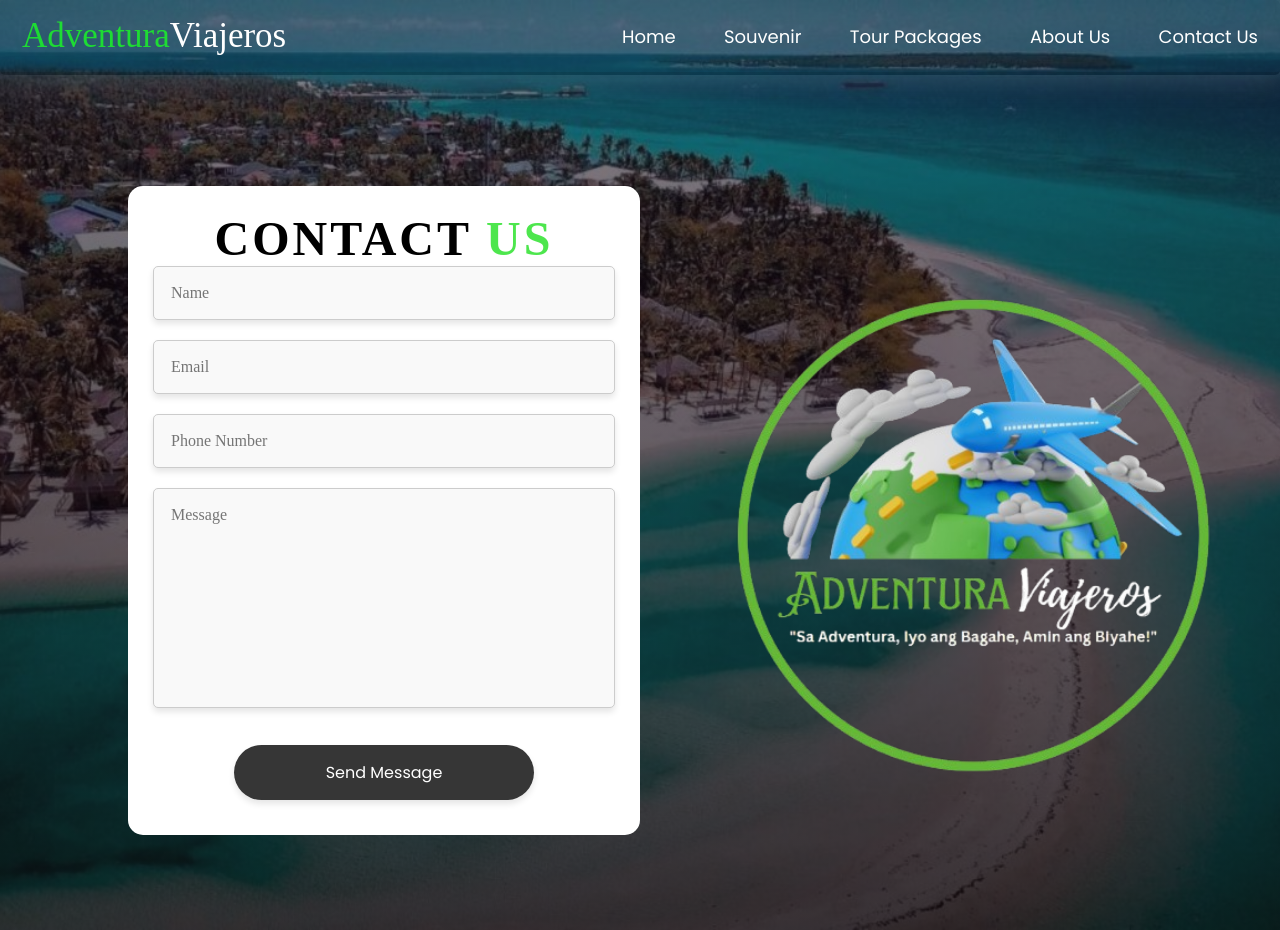
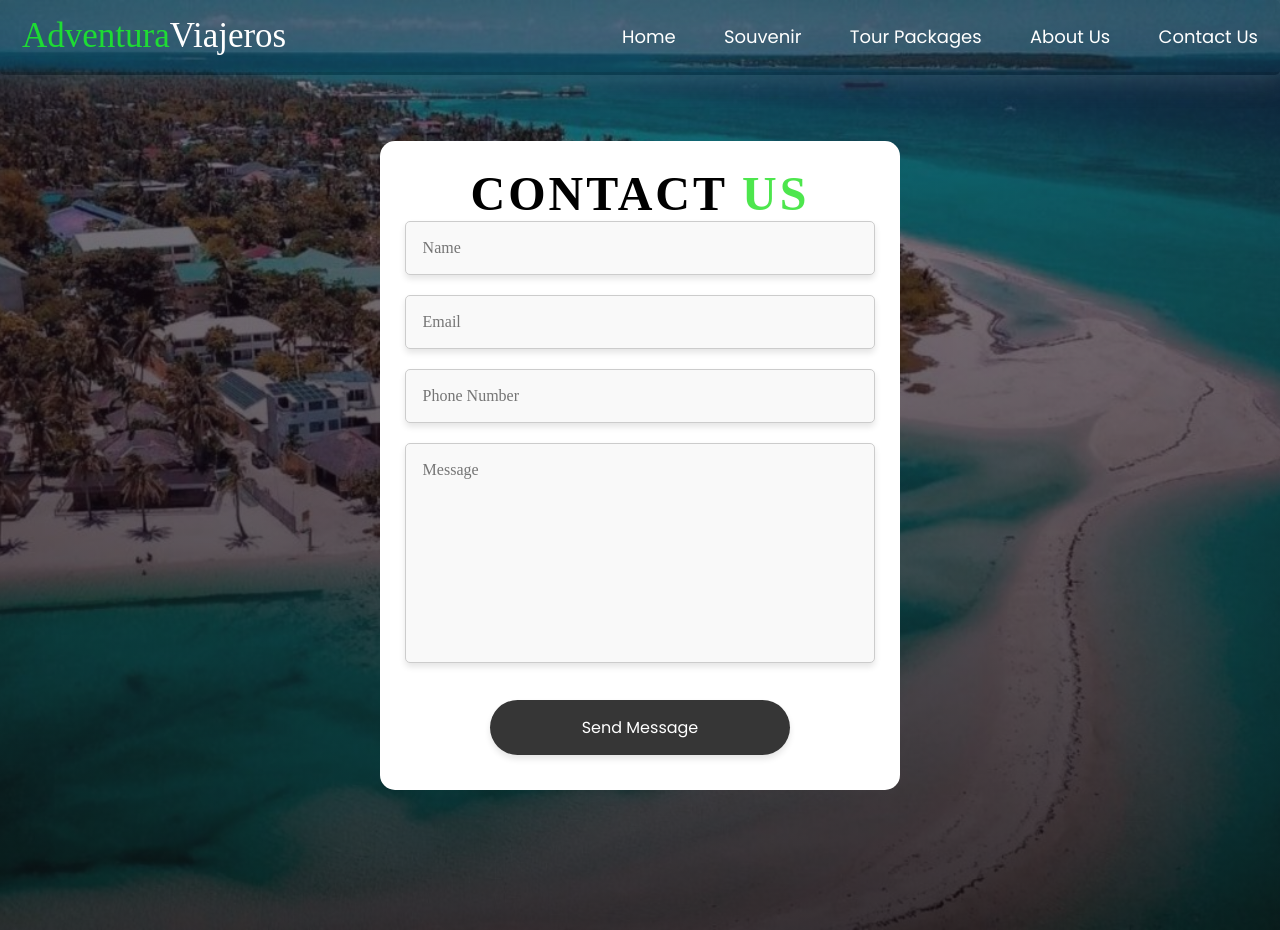
Before and after one commit to kasmirco/AV-Project, a PHP site: the page made by Contact Us.html in a window 1280 px wide. Run offline with PHP 8.4, Linux system fonts and the light colour scheme; some web fonts are replaced.

Commit message:
Remove the Image in contact page

```diff
--- a/Contact Us.html
+++ b/Contact Us.html
@@ -38,9 +38,6 @@
                 </li>
             </ul>
         </nav>
-        <div class="title-logo-contact">
-            <img src="./logo_test.png" alt="Logo" class="logo-image-contact">
-        </div>
         <div class="title-contact">
             <div class="form-container-contact">
                 <center>
--- a/css/style.css
+++ b/css/style.css
@@ -173,7 +173,6 @@
 }
 
 .title p:hover {
-    font-weight: bold; /* Make tagline bold on hover */
     text-shadow: 0 0 10px rgba(25, 255, 36, 0.8); /* Add green glow effect */
 }
 
@@ -1035,48 +1034,28 @@
     transform: scale(1.2);
 }
 /* Contact Us */
-.title-logo-contact {
-    position: relative; /* Ensure .title-logo-contact img is positioned relative to this container */
-    display: flex;
-    right: -1100px;
-    justify-content: center; /* Center content horizontally (image initially) */
-    margin: 40px 0;
-    opacity: 0;
-    animation: fadeIn 2s ease-out forwards;
+
+
+/* Main Form Container */
+.title-contact {
+    display: flex; /* Enable Flexbox */
+    justify-content: center; /* Center content horizontally */
+    align-items: center; /* Center content vertically */
+    height: 100vh; /* Make the container span the full viewport height */
+    padding: 20px; /* Add padding for spacing on smaller screens */
+    box-sizing: border-box; /* Ensure padding is included in dimensions */
 }
 
-.title-logo-contact img {
-    position: absolute; /* Allow free positioning within the parent container */
-    top: 0; /* Adjust vertically as needed */
-    left: -370px; /* Align image to the right corner */
-    height: 630px; /* Maintain aspect ratio */
-    width: auto; /* Keep width proportional */
-    max-width: 100%; /* Ensure it doesn't exceed the container */
-    margin: 200px 0; /* Add space above and below */
-    transition: transform 0.3s ease, opacity 0.3s ease, box-shadow 0.3s ease; /* Smooth transitions */
-}
-
-.title-logo-contact img:hover {
-    transform: scale(1.05) rotate(15deg);
-    opacity: 0.9;
-    box-shadow: 0 0 20px rgba(255, 255, 255, 0.8);
-    filter: brightness(1.2);
-}
-
-/* Main Form Container */
 .form-container-contact {
-    position: absolute;
-    right: 50%;
-    top: 20%;
     background-color: #fff; /* White background for contrast */
     padding: 25px;
     border-radius: 15px;
     box-shadow: 1 6px 10px rgba(0, 0, 0, 0.15); /* Subtle shadow for depth */
-    width: 40%;
-    height: auto;
-    max-width: 10000px;
-    box-sizing: border-box; /* Ensures padding and borders are included in dimensions */
+    width: 42%;
+    max-width: 5000px; /* Limit the max width */
+    box-sizing: border-box; /* Ensure padding and borders are included in dimensions */
 }
+
 
 /* Form Elements */
 .box-contact {
```
